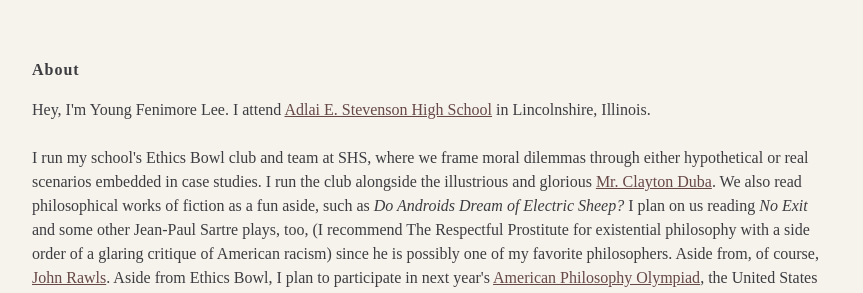
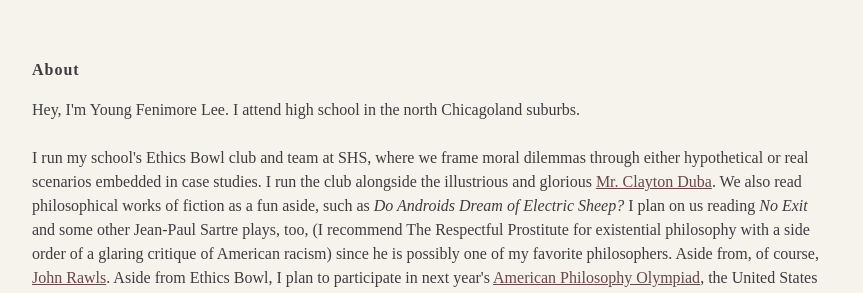
Before and after one commit to youngflee/youngflee.github.io, a Jekyll site: the page built from index.html, in a window 1280 px wide. Shown: the part 241-534 px from the top of the page, without its empty margins (208-1071 px from the left). Built offline with Jekyll 4.4.1, drawn with Linux system fonts in a browser that asks for light colours; nearby versions of some CDN libraries.

Commit message:
change to front page

```diff
--- a/index.html
+++ b/index.html
@@ -5,7 +5,7 @@
 
 <div id="home">
     <h1>About</h1>
-      <p>Hey, I'm Young Fenimore Lee. I attend <a href="https://d125.org">Adlai E. Stevenson High School</a> in Lincolnshire, Illinois.<br /><br />
+      <p>Hey, I'm Young Fenimore Lee. I attend high school in the north Chicagoland suburbs.<br /><br />
       I run my school's Ethics Bowl club and team at SHS, where we frame moral dilemmas through either hypothetical or real scenarios embedded in case studies. I run the club alongside the illustrious and glorious <a href="http://www2.d125.org/~nduba/">Mr. Clayton Duba</a>. We also read philosophical works of fiction as a fun aside, such as <i>Do Androids Dream of Electric Sheep?</i> I plan on us reading <i>No Exit</i> and some other Jean-Paul Sartre plays, too, (I recommend The Respectful Prostitute for existential philosophy with a side order of a glaring critique of American racism) since he is possibly one of my favorite philosophers. Aside from, of course, <a href="http://plato.stanford.edu/entries/rawls/">John Rawls</a>. Aside from Ethics Bowl, I plan to participate in next year's <a href="http://precollegephilosophy.blogspot.com/">American Philosophy Olympiad</a>, the United States olympiad for qualifying for the <a href="http://www.philosophy-olympiad.org/">International Philosophy Olympiad</a>.<br /> <br />
       I was actually introduced to a lot of philosophy through my other major passion, <a href="http://www.pace-nsc.org/what-is-quizbowl-a-primer-and-faq-for-newcomers/">quizbowl</a>. I play on the <a href="https://www.qbwiki.com/wiki/view/Stevenson">Stevenson quizbowl team</a> alongside brilliant generalist <a href="http://www.qbwiki.com/wiki/view/Ali_Saeed">Ali Saeed</a>, history aficionados <del>Kazuma Shiminaka and Marco Laudati</del> Govind Prabhakar and Conrad Oberhaus, and Fine Arts specialist Nathan Cha. I am personally responsible for studying RMP (Religion, Mythology, Philosophy), Fine Arts (mainly concerning classical music, jazz history, art history, and architecture), and whatever else I can manage to study. At the 2016 nationals, we finished T-13 at <a href="https://www.naqt.com/stats/tournament-teams.jsp?tournament_id=6600">NAQT's High School National Championship Tournament</a> and 2nd place at <a href=http://www.hsquizbowl.org/db/tournaments/3766/stats/all_games/>PACE National Scholastic Championship</a>. Our team is ranked 10th on this year's <a href="https://hsqbrank.com/2016/08/22/2016-17-preseason-rankings/">pre-season HS QB Rank</a>, and we hope to do just as well this coming season as we did last year.<br /><br />
       I solve Rubik's Cubes competitively at <a href="https://www.worldcubeassociation.org/">World Cube Association</a> sanctioned competitions in the midwest region. I have an <a href="https://www.youtube.com/watch?v=0lNuMKLqXOg">11 second unofficial 3x3 average</a> and a <a href="https://youngflee.github.io/cube_stats.html"> much worse in-competition average</a>. I also have a 2x2 average of around 4 seconds, and average around 2 minutes for solving a 3x3 blindfolded.<br /><br />
```
